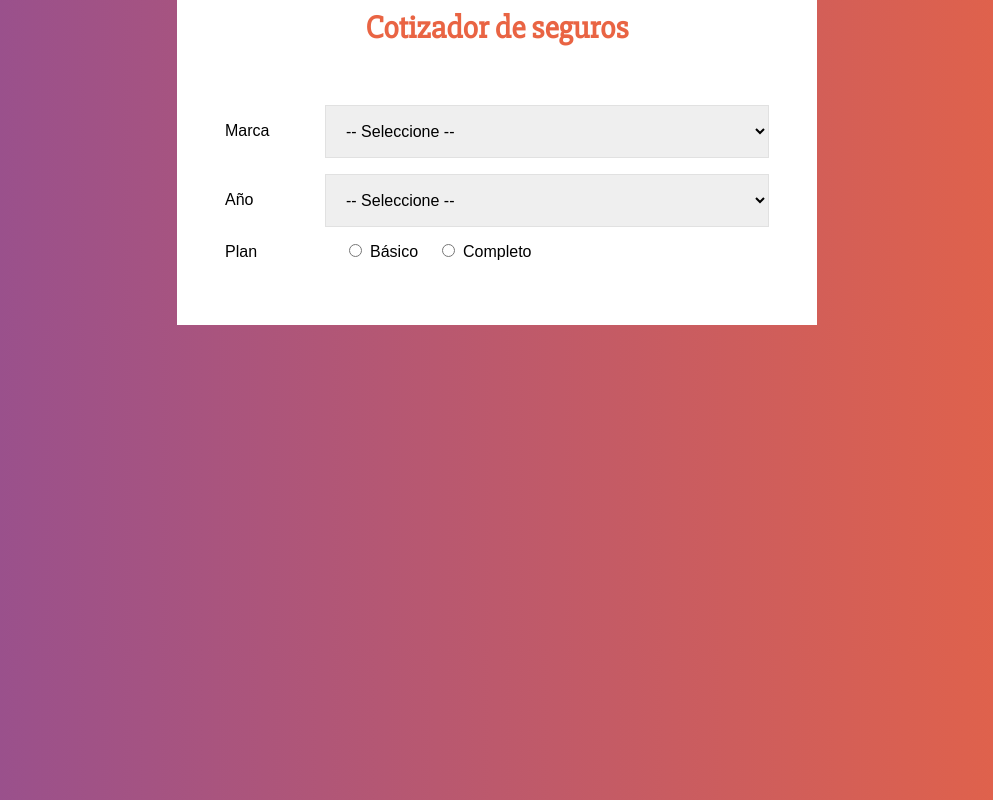
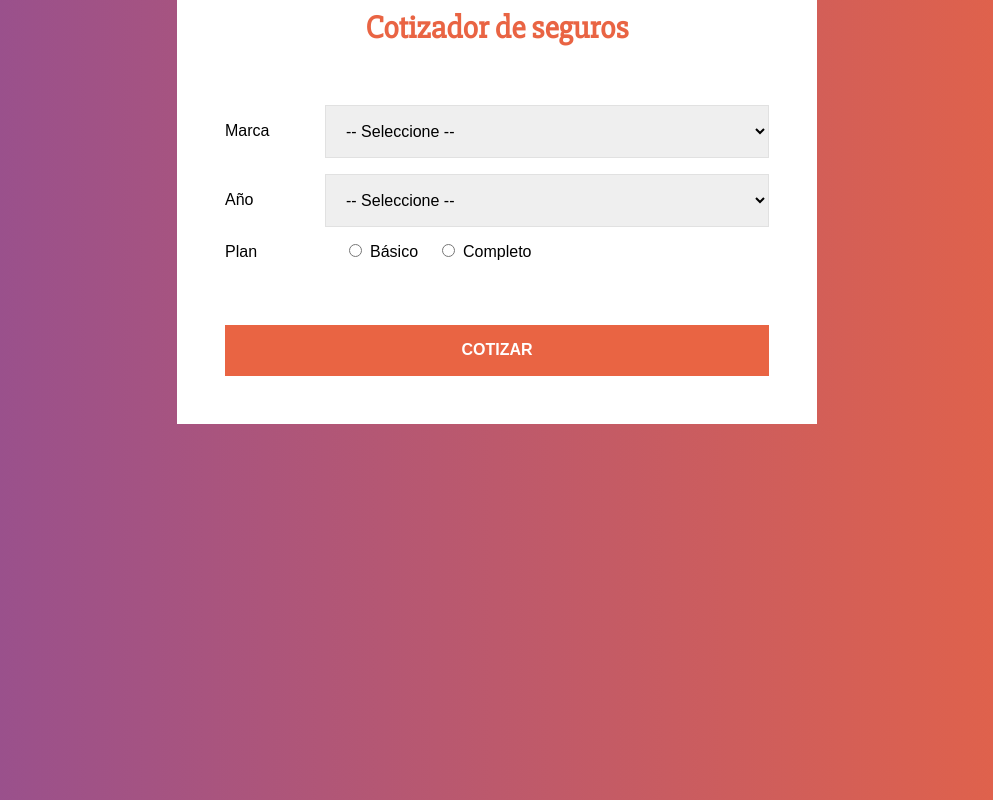
Before and after one commit to NewtonGrav/cotizador-seguros, a React (Create React App) app: page / in a window 1280 px wide. Shown: the whole page, without its empty margins (143-1136 px from the left). Built offline with nearby package versions, Linux system fonts and the light colour scheme.

Commit message:
style: Style component para el boton del form

```diff
--- a/src/components/Formulario.jsx
+++ b/src/components/Formulario.jsx
@@ -19,6 +19,23 @@ const Select = styled.select`
 
 const InputRadio = styled.input`
 	margin: 0 0.5rem 0 1.5rem;
+`;
+
+const Button = styled.button`
+	width: 100%;
+	margin-top: 3rem;
+	padding: 1rem;
+	font-weight: bold;
+	text-transform: uppercase;
+	border: none;
+	background-color: #e96443;
+	color: white;
+	transition: background-color .3s ease;
+
+	:hover {
+		cursor: pointer;
+		background-color: #e96465;
+	}
 `;
 
 const Formulario = () => {
@@ -62,6 +79,8 @@ const Formulario = () => {
 					Completo
 				</label>
 			</Campo>
+
+			<Button type='button'>Cotizar</Button>
 		</form>
 	);
 };
```
